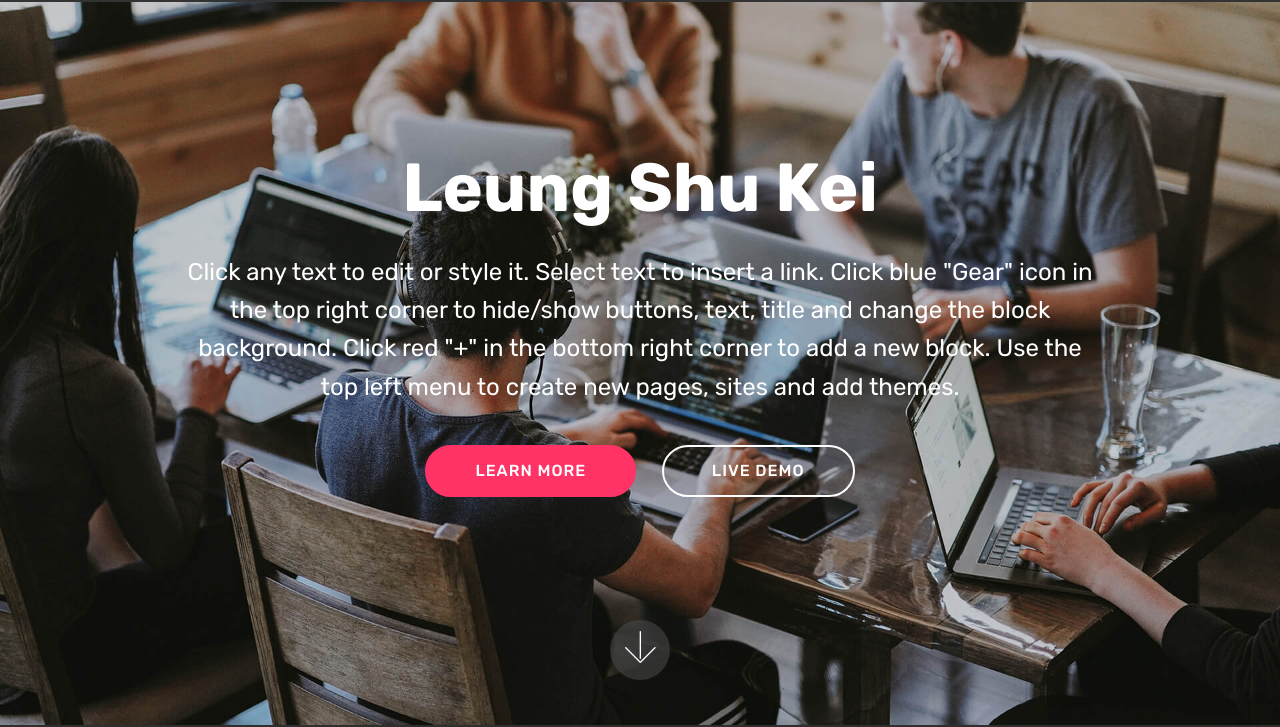
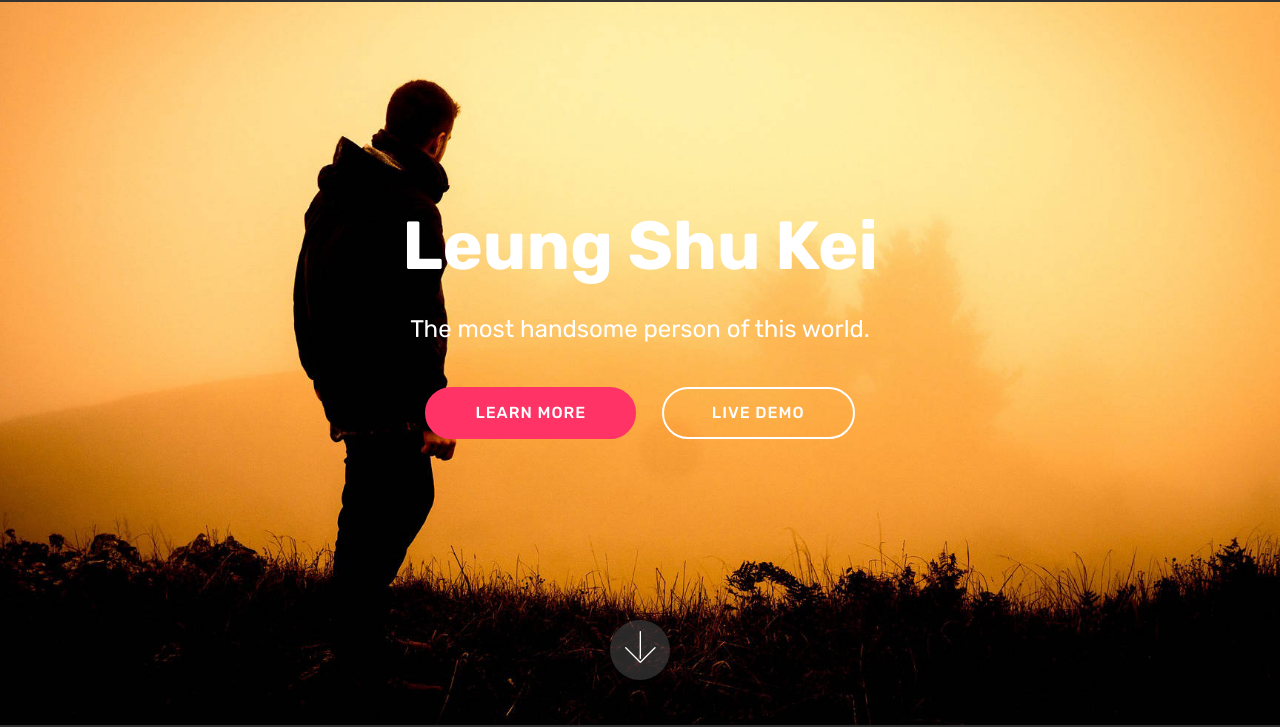
Before and after one commit to LeungShuKei/LSK, a plain HTML site: page index.html in a window 1280 px wide. Shown: the part 75-802 px from the top of the page. Drawn offline with Linux system fonts and the light colour scheme; files whose address does not match are found by name.

Commit message:
create github pages

```diff
--- /dev/null
+++ b/assets/images/hashes.json
@@ -0,0 +1 @@
+{"6tLlMEDK4Ao8ZEaq6v7cDQ==":"mbr-1920x1080.jpg"}
--- a/assets/mobirise/css/mbr-additional.css
+++ b/assets/mobirise/css/mbr-additional.css
@@ -1795,7 +1795,7 @@ body {
   color: #c1c1c1 !important;
 }
 .cid-qTkA127IK8 {
-  background-image: url("../../../assets/images/background4.jpg");
+  background-image: url("../../../assets/images/mbr-1920x1080.jpg");
 }
 .cid-qTkAaeaxX5 {
   padding-top: 60px;
--- a/index.html
+++ b/index.html
@@ -76,7 +76,7 @@
     </nav>
 </section>
 
-<section class="engine"><a href="https://mobirise.info/l">free site templates</a></section><section class="cid-qTkA127IK8 mbr-fullscreen mbr-parallax-background" id="header2-1">
+<section class="engine"><a href="https://mobirise.info/g">build a website for free</a></section><section class="cid-qTkA127IK8 mbr-fullscreen mbr-parallax-background" id="header2-1">
 
 
 
@@ -88,9 +88,7 @@
                 <h1 class="mbr-section-title mbr-bold pb-3 mbr-fonts-style display-1">
                     Leung Shu Kei</h1>
 
-                <p class="mbr-text pb-3 mbr-fonts-style display-5">
-                    Click any text to edit or style it. Select text to insert a link. Click blue "Gear" icon in the top right corner to hide/show buttons, text, title and change the block background. Click red "+" in the bottom right corner to add a new block. Use the top left menu to create new pages, sites and add themes.
-                </p>
+                <p class="mbr-text pb-3 mbr-fonts-style display-5">The most handsome person of this world.</p>
                 <div class="mbr-section-btn">
                     <a class="btn btn-md btn-secondary display-4" href="https://mobirise.com">LEARN MORE</a>
                     <a class="btn btn-md btn-white-outline display-4" href="https://mobirise.com">LIVE DEMO</a>
```
Also changed, not shown: assets/images/mbr-1920x1080.jpg (added), 1 other file.
